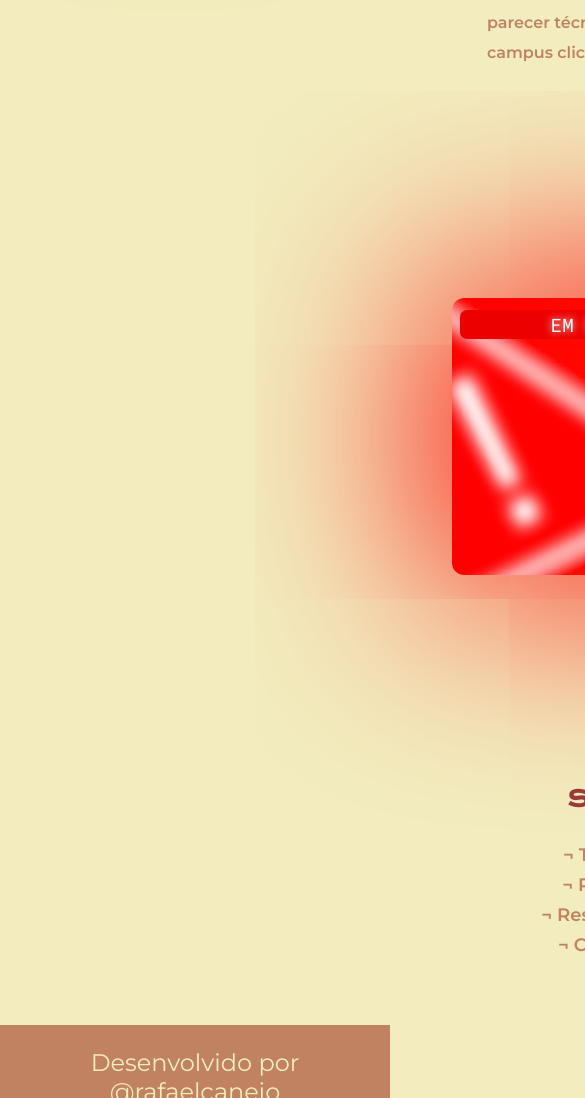
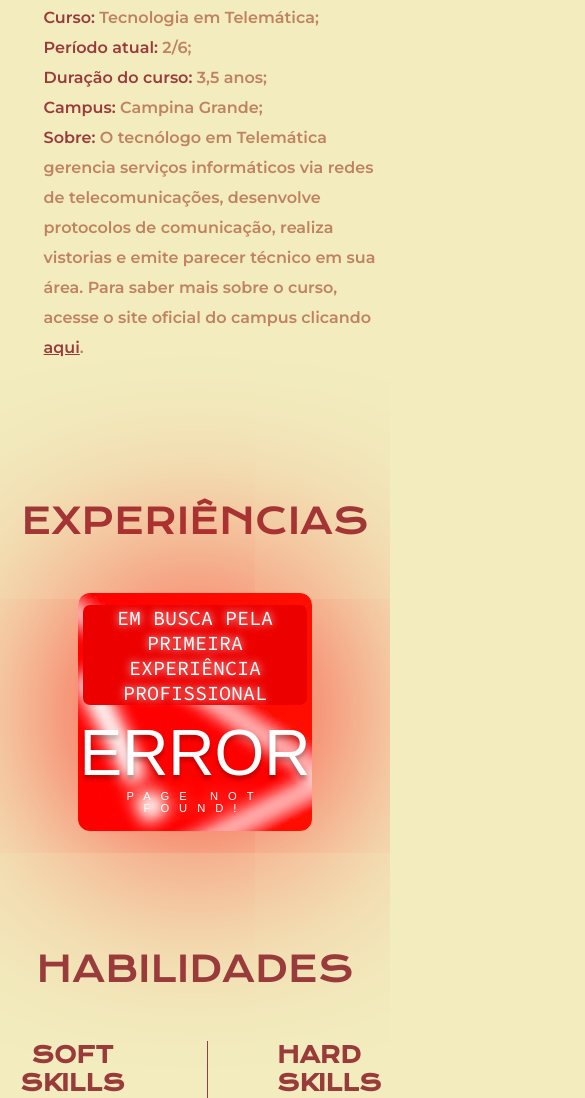
Before and after one commit to rcanejo/portifolio, a plain HTML site: page curriculo.html in a window 390 px wide. Shown: the part 926-2024 px from the top of the page, 585 px wide, since content can reach past the window. Drawn offline with nearby package versions, Linux system fonts and the light colour scheme; a web font is replaced by a local one.

Commit message:
Add files via upload

```diff
--- a/estilos/styleSobreMim.css
+++ b/estilos/styleSobreMim.css
@@ -38,7 +38,6 @@
     text-decoration: none;
     font-family: var(--fonte-cabecalho);
     font-weight: 600px;
-    text-decoration: none;
     color: var(--cor-terciaria);
     font-size: 1.5rem;
 }
@@ -85,6 +84,7 @@ body {
     color: var(--cor-terciaria);
 }
 
+
 /* FOOTER/FIM DA PÁGINA */
 
 footer {
@@ -102,3 +102,43 @@ footer {
     text-decoration: none;
     color: var(--cor-primaria);
 }
+
+@media (max-width: 1050px) {
+
+    .cabecalho {
+        padding: 5% 0;
+        box-shadow: 0 20px 50px 0 #e6dfad;
+        width: 100%;
+    }
+
+    .cabecalho_links{
+        justify-content: center;
+    }
+
+    .cabecalho_links_link {
+        font-size: 1.3rem;
+    }
+
+    .apresentacao {
+        flex-direction: column;
+        justify-content: space-between;
+        gap: 40px;
+        padding: 7% 7%;
+    }
+
+    .apresentacao_conteudo {
+        width: auto;
+    }
+
+    .imagem_sobre_mim {
+        width: 48%;
+    }
+
+
+}
+
+@media (max-width: 500px) {
+    .imagem_sobre_mim {
+        display: none;
+    }
+}
--- a/estilos/stylesCurriculo.css
+++ b/estilos/stylesCurriculo.css
@@ -67,8 +67,8 @@ body {
 
 .apresentacao {
     display: flex;
-    gap: 163px;
-    padding: 10% 15%;
+    gap: 80px;
+    padding: 10% 5%;
 }
 
 /* MAIN/DISPLAY_LAYOUT */
@@ -202,20 +202,18 @@ body {
     flex-direction: column;
     align-items: center;
     text-align: center;
-    width: 760px;
-    height: 265px;
+    width: 63%;
     padding: 12px 0 0 0;
     background: url("../assets/fundo_span_ofc.png");
     border-radius: 12px;
-    box-shadow: 0 0 200px 20px var(--cor-span-shadow);
+    box-shadow: 0 0 200px 0 var(--cor-span-shadow);
 }
 
 .span_header {
     display: flex;
     justify-content: center;
     align-items: center;
-    width: 743px;
-    height: 29px;
+    width: 95%;
     background-color: var(--cor-span-header);
     border-radius: 7px;
     font-family: 'Source Code Pro', monospace;
@@ -223,8 +221,10 @@ body {
     text-shadow: 0 0 8px var(--cor-span-texto);
     color: var(--cor-span-texto);
     font-weight: 400;
-    margin: 0 0 35px 0;
+}
 
+.span_central {
+    padding: 5% 0 7% 0;
 }
 
 .span_central_titulo {
@@ -233,6 +233,7 @@ body {
     font-weight: 500;
     text-shadow: 0 4px 4px rgba(0, 0, 0, 0.25);
     color: var(--cor-span-texto);
+    text-align: center;
 }
 
 .span_central_subtitulo {
@@ -304,3 +305,32 @@ footer {
     text-decoration: none;
     color: var(--cor-primaria);
 }
+
+
+@media (max-width: 1000px) {
+    .apresentacao {
+        flex-direction: column-reverse;
+        align-items: center;
+        padding: 10% 3% 10% 3%;
+    }
+
+    .apresentacao_layout {
+        width: 200px;
+        padding: 12px 10px 0 10px;
+    }
+
+    .apresentacao_conteudo {
+        width: auto;
+    }
+
+}
+
+@media (max-width: 600px) {
+    .span_central_titulo {
+        font-size: 4rem;
+    }
+
+    .span_central_subtitulo {
+        font-size: 0.70rem;
+    }
+}
```
Also changed, not shown: estilos/styleIndex.css (+18 -2 lines), sobreMim.html (+1 -1 lines), assets/Group 1.png (added).
